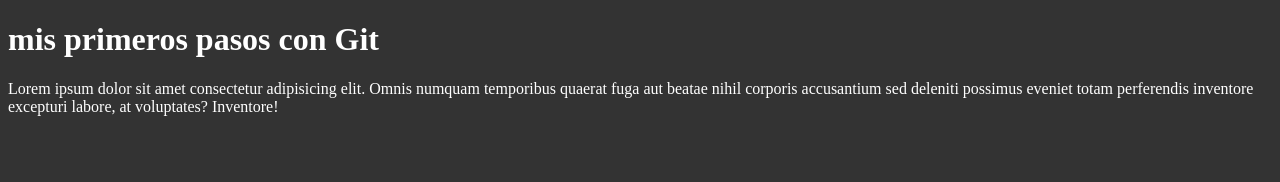
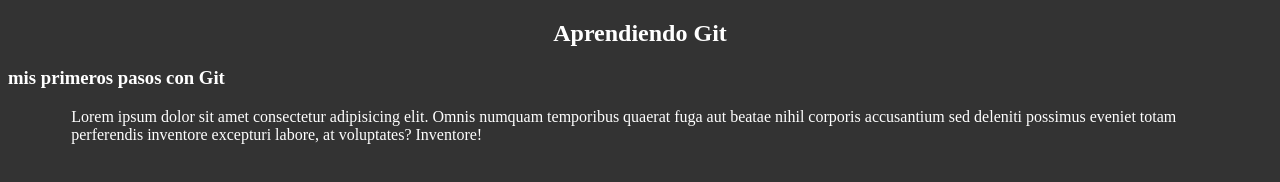
Before and after one commit to carrjim22/primerCommit, a plain HTML site: page index.html in a window 1280 px wide. Drawn offline with Linux system fonts and the light colour scheme.

Commit message:
he agregado un nuevo archivo y añadí el h1 en el index.html

```diff
--- a/index.html
+++ b/index.html
@@ -8,11 +8,16 @@
     <link rel="stylesheet" href="styles.css">
 </head>
 <body>
-    <h1>mis primeros pasos con Git</h1>
+    <nav id="nav">
+
+    </nav>
+
+    <h3>mis primeros pasos con Git</h3>
     <article>
         <p>Lorem ipsum dolor sit amet consectetur adipisicing elit. Omnis numquam temporibus quaerat fuga aut beatae nihil corporis accusantium sed deleniti possimus eveniet totam perferendis inventore excepturi labore, at voluptates? Inventore!</p>
     </article>
 
     <script src="app.js"></script>
+    <script src="navigation.js"></script>
 </body>
 </html>
--- /dev/null
+++ b/navigation.js
@@ -0,0 +1,5 @@
+const h1 = document.createElement('h1');
+ h1.setAttribute('id', 'titulo-navegacion');
+ h1.textContent = 'Aprendiendo Git';
+ h1.style.textAlign = 'center'
+ document.getElementById('nav').appendChild(h1)
--- a/styles.css
+++ b/styles.css
@@ -2,3 +2,7 @@
     background-color: #333;
     color: #ffffff;
 }
+article{
+    width: 90%;
+    margin: 0 auto;
+}
```
